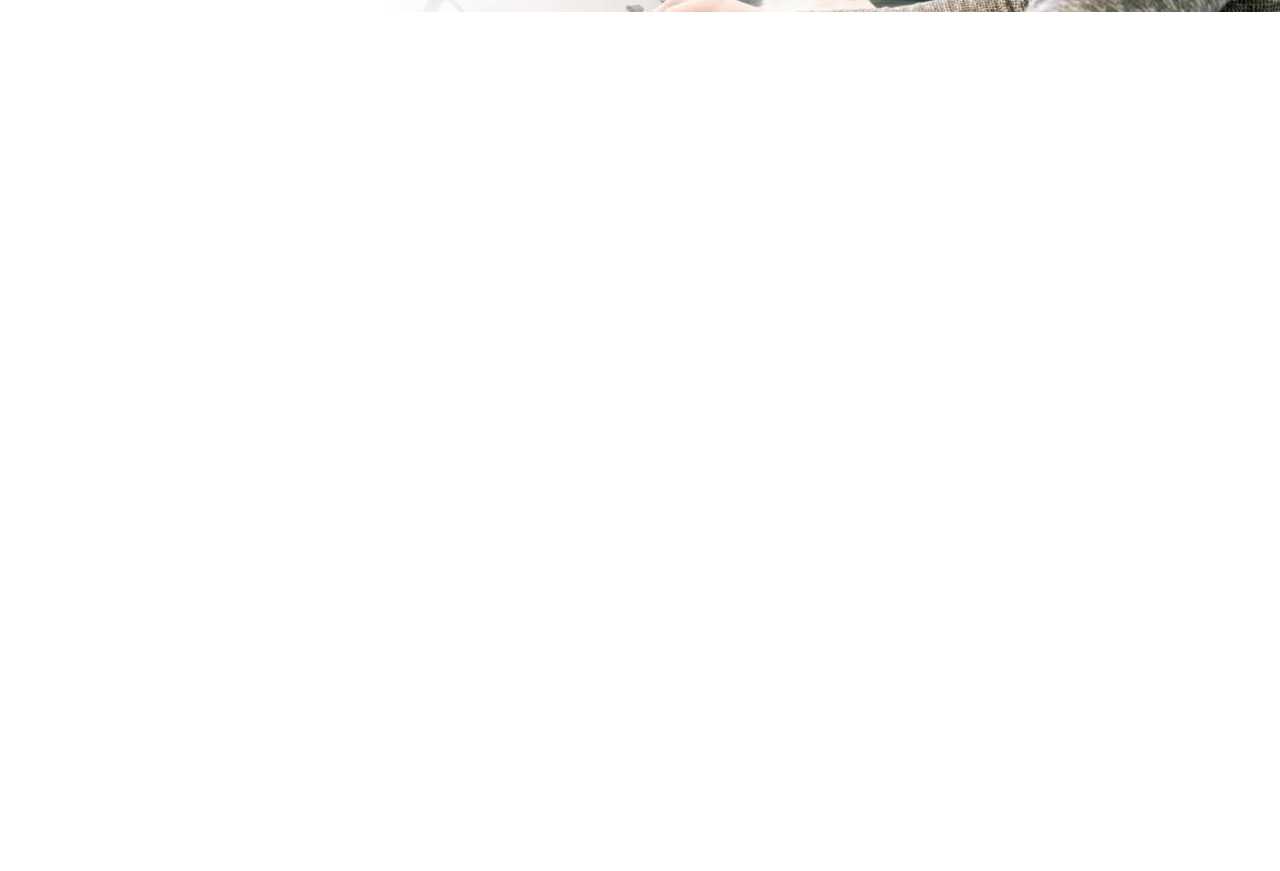
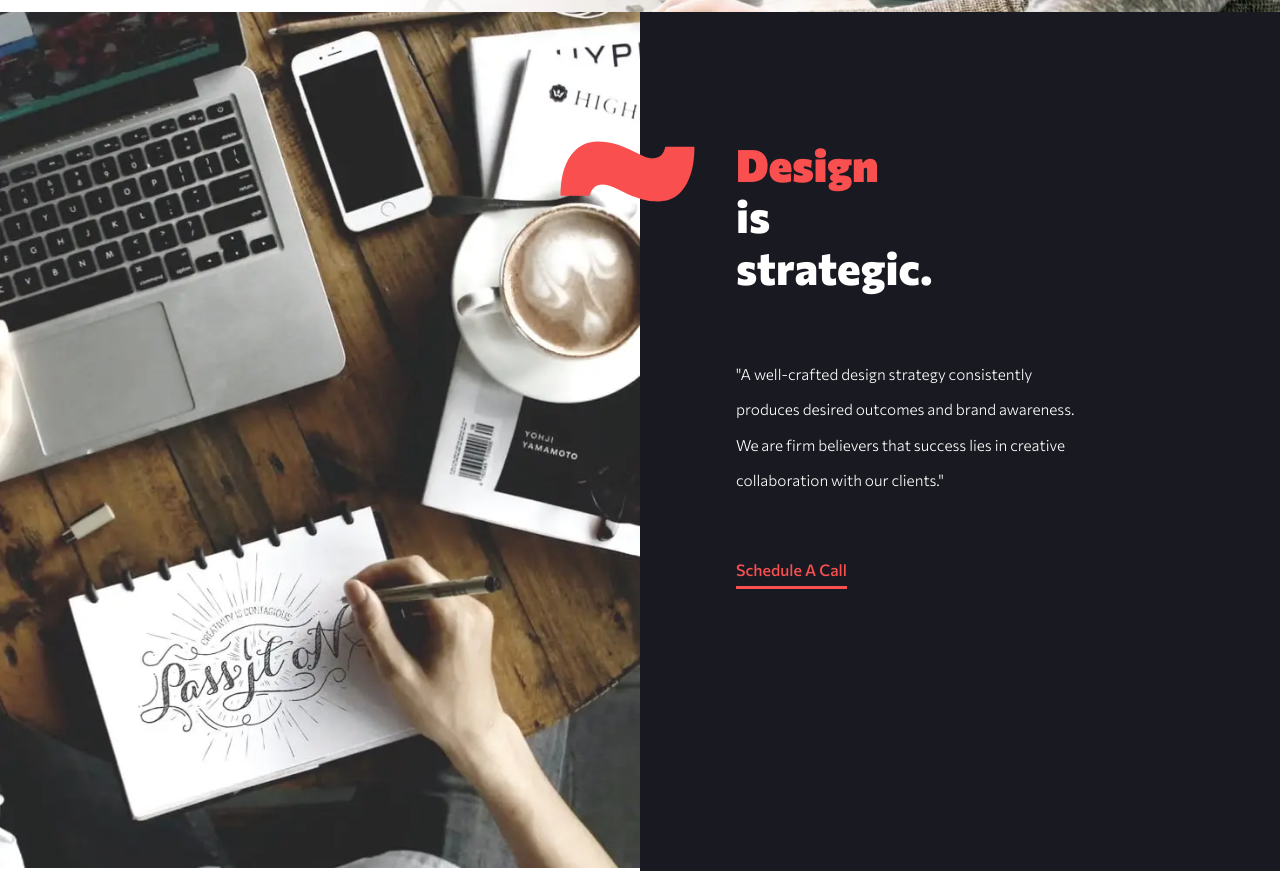
Before and after one commit to Castelo-Codez/Creative-agency-single-page-site, a Vue app: page / in a window 1280 px wide. Shown: the part 780-1651 px from the top of the page. Before the commit the page ends 800 px from the top, so only its background shows below. Built offline with nearby package versions, Linux system fonts and the light colour scheme.

Commit message:
Design strategic section

```diff
--- a/index.html
+++ b/index.html
@@ -6,9 +6,30 @@
             name="description"
             content="Creative agency single-page site || front end mentor"
         />
-        <link rel="icon" href="/favicon-32x32.png"/>
+        <link rel="icon" href="/favicon-32x32.png" />
         <meta name="viewport" content="width=device-width, initial-scale=1.0" />
         <title>Creative agency single-page site</title>
+        <link
+            rel="preload"
+            fetchpriority="high"
+            as="image"
+            href="/mobile/image-hero.webp"
+            type="image/webp"
+        />
+        <link
+            rel="preload"
+            fetchpriority="high"
+            as="image"
+            href="/tablet/image-hero.webp"
+            type="image/webp"
+        />
+        <link
+            rel="preload"
+            fetchpriority="high"
+            as="image"
+            href="/desktop/image-hero.webp"
+            type="image/webp"
+        />
     </head>
     <body>
         <div id="app"></div>
--- a/src/App.vue
+++ b/src/App.vue
@@ -1,8 +1,10 @@
 <script setup>
 import HeaderVue from "./components/Header.vue";
 import LandingSec from "./components/LandingSec.vue";
+import DesignStratigicSec from "./components/DesignStratigicSec.vue";
 </script>
 <template>
     <HeaderVue />
     <LandingSec />
+    <DesignStratigicSec />
 </template>
--- /dev/null
+++ b/src/components/DesignStratigicSec.vue
@@ -0,0 +1,119 @@
+<template>
+    <section aria-label="section tow">
+        <div aria-label="image wrapper" class="image-container">
+            <picture>
+                <source
+                    media="(min-width: 1200px)"
+                    srcset="/desktop/image-strategic.webp"
+                />
+                <source
+                    media="(min-width: 768px)"
+                    srcset="/tablet/image-strategic.webp"
+                />
+                <img src="/mobile/image-strategic.webp" alt="strategic image" />
+            </picture>
+        </div>
+        <div aria-label="article wrapper" class="article-container">
+            <article>
+                <h1 aria-label="main heading">
+                    <strong>Design</strong> is strategic.
+                </h1>
+                <p>
+                    "A well-crafted design strategy consistently produces
+                    desired outcomes and brand awareness. We are firm believers
+                    that success lies in creative collaboration with our
+                    clients."
+                </p>
+                <button type="button">Schedule A Call</button>
+            </article>
+            <div class="pattern" aria-hidden="true">
+                <svg width="135" height="61" xmlns="http://www.w3.org/2000/svg">
+                    <path
+                        d="M98.882 60.408c10.951 0 19.618-4.864 25.999-14.593 6.38-9.728 9.571-23.054 9.571-39.977h-29.19c-.633 3.439-1.9 6.199-3.8 8.28-1.902 2.082-4.662 3.123-8.283 3.123-3.258 0-6.788-.86-10.59-2.58a354.773 354.773 0 01-12.354-5.905C65.8 6.54 60.89 4.594 55.505 2.92 50.119 1.245 44.214.408 37.787.408c-11.585 0-20.704 4.887-27.356 14.66C3.778 24.843.452 38.1.452 54.843h29.19c.633-3.348 2.059-6.063 4.276-8.144 2.218-2.082 5.182-3.123 8.893-3.123 3.077 0 6.471.838 10.182 2.512a437.483 437.483 0 0112.49 5.905c4.616 2.262 9.708 4.23 15.274 5.905 5.566 1.674 11.608 2.511 18.125 2.511z"
+                        fill="#F94F4F"
+                        fill-rule="nonzero"
+                    />
+                </svg>
+            </div>
+        </div>
+    </section>
+</template>
+<style scoped lang="scss">
+section {
+    display: grid;
+    grid-template-columns: 1fr;
+    @media (min-width: 768px) {
+        grid-template-columns: 1fr 1fr;
+    }
+    .image-container {
+        picture {
+            img {
+                width: 100%;
+            }
+        }
+    }
+    .article-container {
+        position: relative;
+        .pattern {
+            position: absolute;
+            top: -7%;
+            @media (min-width: 768px) {
+                top: 15%;
+                left: -5rem;
+            }
+        }
+        padding: 7.5vw;
+        background-color: var(--clr-bg-black);
+        color: var(--clr-white);
+        article {
+            @media (min-width: 768px) {
+                max-width: 80%;
+            }
+        }
+        h1 {
+            font-size: 2.8rem;
+            margin-bottom: 4rem;
+            font-weight: 800;
+            @media (min-width: 768px) {
+                max-width: 50%;
+            }
+            strong {
+                color: var(--clr-red);
+            }
+            & + p {
+                line-height: 2.3;
+                font-weight: 300;
+                margin-bottom: 4rem;
+                & + button {
+                    background: none;
+                    border: none;
+                    color: var(--clr-red);
+                    font-size: 1rem;
+                    font-weight: 500;
+                    position: relative;
+                    cursor: pointer;
+                    transition: var(--main-transition);
+                    z-index: 1;
+                    &::after {
+                        content: "";
+                        position: absolute;
+                        width: 100%;
+                        bottom: -10px;
+                        height: 3px;
+                        background-color: var(--clr-red);
+                        left: 0;
+                        transition: var(--main-transition);
+                        z-index: -1;
+                    }
+                    &:hover {
+                        color: var(--clr-white);
+                        &::after {
+                            height: calc(100% + 10px);
+                        }
+                    }
+                }
+            }
+        }
+    }
+}
+</style>
--- a/src/components/LandingSec.vue
+++ b/src/components/LandingSec.vue
@@ -17,7 +17,7 @@ import PrimaryBtn from "./PrimaryBtn.vue";
             </picture>
         </div>
         <div aria-label="article wrapper" class="article-container">
-            <article >
+            <article>
                 <h1 aria-label="main heading">
                     Branding & website design agency
                 </h1>
@@ -58,7 +58,7 @@ section {
         }
     }
     .article-container {
-        padding: 20px;
+        padding: 7.5vw;
         position: relative;
 
         h1 {
@@ -67,6 +67,7 @@ section {
             font-weight: 800;
             @media (min-width: 768px) {
                 font-size: 5rem;
+
             }
             & + p {
                 color: var(--clr-bg-black);
--- a/src/normalize.scss
+++ b/src/normalize.scss
@@ -374,3 +374,7 @@ template {
 ul {
     list-style: none;
 }
+
+#app {
+    overflow-x: hidden;
+}
```
